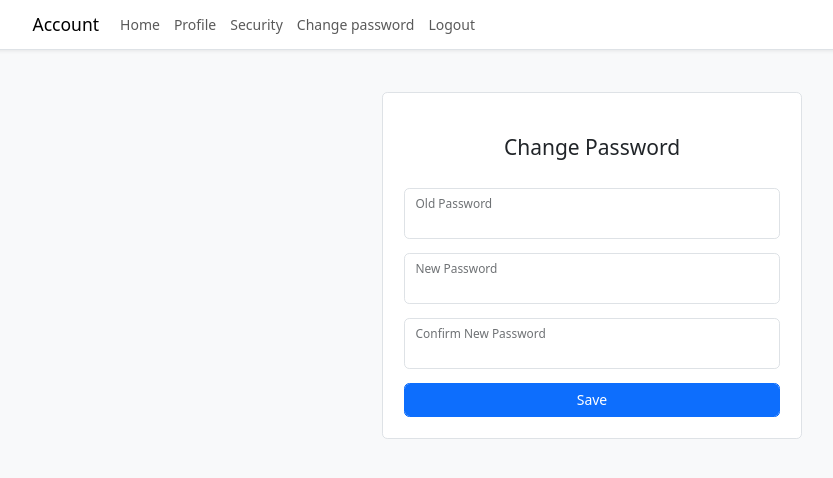
After one commit to ngothikimoanh/hrm-django, a Django app: page /account/users/change_password in a window 1280 px wide. The commit adds this page. Shown: the top 478 px of the page, without its empty margins (48-881 px from the left). Run offline with Django 5.2, Linux system fonts and the light colour scheme; the visitor is signed in with stand-in values (Sample User, id 1); parts of the project's set-up code (start-up, migrations or seed data) failed here and were passed over.

Commit message:
feat: add change password feature

```diff
--- /dev/null
+++ b/src/account/forms/user/change_password.py
@@ -0,0 +1,49 @@
+from django import forms
+from django.contrib.auth.password_validation import validate_password
+from django.forms import ValidationError
+
+
+class ChangePasswordForm(forms.Form):
+    old_password = forms.CharField(widget=forms.PasswordInput)
+    new_password = forms.CharField(widget=forms.PasswordInput)
+    confirm_new_password = forms.CharField(widget=forms.PasswordInput)
+
+    def __init__(self, user, *args, **kwargs):
+        super().__init__(*args, **kwargs)
+        self.user = user
+
+    def clean_old_password(self):
+        old_password = self.cleaned_data["old_password"]
+        if not self.user.check_password(old_password):
+            raise ValidationError("Password is incorrect. Please try again!")
+
+        return old_password
+
+    def clean_new_password(self):
+        new_password = self.cleaned_data["new_password"]
+        validate_password(new_password, self.user)
+        return new_password
+
+    def clean(self):
+        cleaned_data = super().clean()
+
+        new_password = self.cleaned_data.get("new_password")
+        confirm_new_password = self.cleaned_data.get("confirm_new_password")
+
+        if new_password and confirm_new_password:
+            if self.user.check_password(new_password):
+                self.add_error("new_password", "New password must be different from old password.")
+
+            if confirm_new_password and new_password != confirm_new_password:
+                self.add_error("confirm_new_password", "Passwords do not match.")
+
+        return cleaned_data
+
+    def save(self):
+        user = self.user
+        new_password = self.cleaned_data["new_password"]
+
+        user.set_password(new_password)
+        user.save()
+
+        return user
--- a/src/account/forms/user/login.py
+++ b/src/account/forms/user/login.py
@@ -7,7 +7,8 @@ User = get_user_model()
 
 class UserLoginForm(forms.Form):
     email = forms.EmailField()
-    password = forms.CharField()
+    password = forms.CharField(widget=forms.PasswordInput)
+
     user: User | None = None
 
     def clean_email(self):
--- a/src/account/templates/account/nav.html
+++ b/src/account/templates/account/nav.html
@@ -16,7 +16,7 @@
           <a class="nav-link" href="#">Security</a>
         </li>
         <li class="nav-item">
-          <a class="nav-link" href="#">Change password</a>
+          <a class="nav-link" href="{% url 'account-user-change_password' %}">Change password</a>
         </li>
         <li class="nav-item">
           {% if user.is_authenticated %}
--- /dev/null
+++ b/src/account/templates/account/pages/user/change_password.html
@@ -0,0 +1,40 @@
+{% extends "account/base.html" %}
+
+{% block title %}Change Password{% endblock title %}
+
+{% block nav %}
+{% include "account/nav.html" with path="account-user-profile" %}
+{% endblock nav %}
+
+{% block main %}
+<div class="container mt-5 border p-4 rounded bg-body-tertiary" style="max-width: 30rem;">
+  {% if messages %}
+  {% for message in messages %}
+  <div class="alert alert-{{ message.tags }}">
+    {{ message }}
+  </div>
+  {% endfor %}
+  {% endif %}
+  <h4 class="text-center py-4">Change Password</h4>
+  <form method="post">
+    {% csrf_token %}
+    <div class="form-floating mb-3">
+      <input type="password" class="form-control" id="oldPassword" name="old_password" required>
+      {% include "error-field.html" with form=form name="old_password" %}
+      <label for="oldPassword">Old Password</label>
+    </div>
+    <div class="form-floating mb-3">
+      <input type="password" class="form-control" id="newPassword" name="new_password" required>
+      {% include "error-field.html" with form=form name="new_password" %}
+      <label for="newPassword">New Password</label>
+    </div>
+    <div class="form-floating mb-3">
+      <input type="password" class="form-control" id="confirmNewPassword" name="confirm_new_password" required>
+      {% include "error-field.html" with form=form name="confirm_new_password" %}
+      <label for="confirmNewPassword">Confirm New Password</label>
+    </div>
+    <button type="submit" class=" form-control btn btn-primary">Save</button>
+  </form>
+</div>
+
+{% endblock main %}
--- a/src/account/urls.py
+++ b/src/account/urls.py
@@ -2,6 +2,7 @@ from django.contrib.auth.views import LogoutView
 from django.urls import path
 
 from account.views.home import home_view
+from account.views.user.change_password_view import change_password_view
 from account.views.user.edit_profile import (
     edit_address_view,
     edit_birthday_view,
@@ -21,6 +22,7 @@ urlpatterns = [
     path("users/login", user_login, name="account-user-login"),
     path("users/logout", LogoutView.as_view(next_page="account-home"), name="account-user-logout"),
     path("users/profile", profile_view, name="account-user-profile"),
+    path("users/change_password", change_password_view, name="account-user-change_password"),
     # Edit profile
     path("users/profile/edit_name", edit_name_view, name="account-user-profile-edit-name"),
     path("users/profile/edit_gender", edit_gender_view, name="account-user-profile-edit-gender"),
--- /dev/null
+++ b/src/account/views/user/change_password_view.py
@@ -0,0 +1,23 @@
+from http import HTTPMethod
+
+from django.contrib.auth import logout
+from django.http import HttpRequest
+from django.shortcuts import redirect, render
+
+from account.decorators.user import require_login
+from account.forms.user.change_password import ChangePasswordForm
+
+
+@require_login
+def change_password_view(request: HttpRequest):
+    user = request.user
+    form = ChangePasswordForm(user, request.POST or None)
+
+    if request.method == HTTPMethod.POST and form.is_valid():
+        print(form.errors)
+        user = form.save()
+
+        logout(request)
+        return redirect("account-user-login")
+
+    return render(request, "account/pages/user/change_password.html", {"form": form})
```
Also changed, not shown: src/account/forms/user/register.py (+6 -5 lines).
